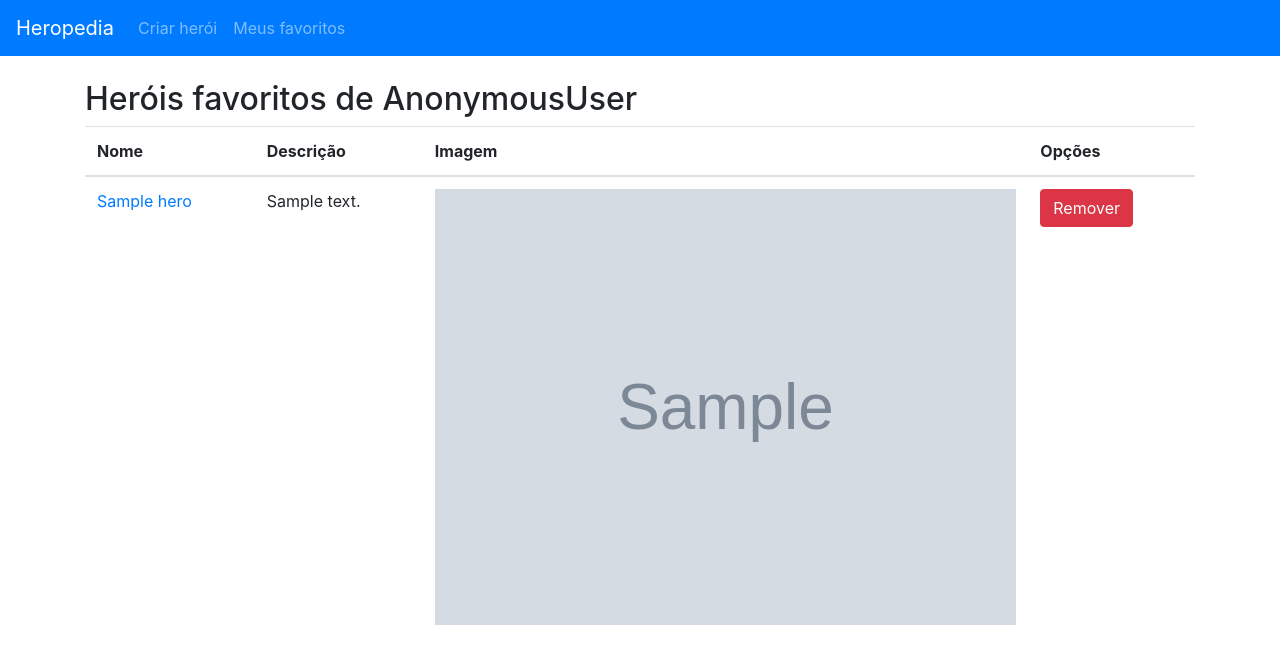
After one commit to lgusmaosantos/heropedia, a Django app: template core/templates/favorite-heroes-listing.html in a window 1280 px wide. The commit adds this page. Shown: the top 664 px of the page. Run offline with Django 3.2, Linux system fonts and the light colour scheme; the template is opened without the code that fills it: most values are stand-ins (such as "Sample title", 1, 10 or a date in 2020); grey boxes marked "Sample" are stand-in pictures; some libraries are stand-ins or nearby versions.

Commit message:
Cria view, url e template para Heróis Favoritos

```diff
--- a/core/templates/components/navbar.html
+++ b/core/templates/components/navbar.html
@@ -4,5 +4,8 @@
         <li class="nav-item">
             <a class="nav-link" href="{% url 'hero_creation' %}">Criar herói</a>
         </li>
+        <li class="nav-item">
+            <a class="nav-link" href="{% url 'favorite_heroes' %}">Meus favoritos</a>
+        </li>
     </ul>
 </nav>
--- /dev/null
+++ b/core/templates/favorite-heroes-listing.html
@@ -0,0 +1,68 @@
+{% extends 'base.html' %}
+{% load static %}
+
+{% block body %}
+    <br>
+    <div class="container">
+        <h2>Heróis favoritos de {{ user }}</h2>
+
+        <table class="table">
+            <thead>
+                <tr>
+                    <th>Nome</th>
+                    <th>Descrição</th>
+                    <th>Imagem</th>
+                    <th>Opções</th>
+                </tr>
+            </thead>
+            <tbody>
+                {% for hero in object_list %}
+                    <tr>
+                        <td><a href="{% url 'hero_update' hero.id %}">{{ hero.name }}</a></td>
+                        <td>{{ hero.description }}</td>
+                        {% if hero.picture %}
+                            <td><img src="{{ hero.picture.url }}" width="100%" alt="Imagem de {{ hero.name }}"></img></td>
+                        {% else %}
+                            <td><img src="{% static 'img/img-not-available.png' %}" width="100%" alt="Imagem de {{ hero.name }} não disponível"></img></td>
+                        {% endif %}
+                        <td>
+                            <form action="#" method="POST">
+                                {% csrf_token %}
+                                <input type="submit" class="btn btn-danger" value="Remover">
+                            </form>
+                        </td>
+                    </tr>
+                {% empty %}
+                    <tr>
+                        <p>Nenhum herói favoritado ainda. <i>E agora, quem poderá nos defender?</i></p>
+                        <a href="{% url 'hero_listing' %}">Voltar à página principal</a>
+                    </tr>
+                {% endfor %}
+            </tbody>
+        </table>
+
+        {% if is_paginated %}
+            <ul class="pagination">
+                {% if page_obj.has_previous %}
+                    <li><a href="?page={{ page_obj.previous_page_number }}">&laquo;</a></li>
+                {% else %}
+                    <li class="disabled"><span>&laquo;</span></li>
+                {% endif %}
+
+                {% for i in paginator.page_range %}
+                    {% if page_obj.number == i %}
+                        <li class="active"><span>{{ i }} <span class="sr-only">(current)</span></span></li>
+                    {% else %}
+                        <li><a href="?page={{ i }}">{{ i }}</a></li>
+                    {% endif %}
+                {% endfor %}
+
+                {% if page_obj.has_next %}
+                    <li><a href="?page={{ page_obj.next_page_number }}">&raquo;</a></li>
+                {% else %}
+                    <li class="disabled"><span>&raquo;</span></li>
+                {% endif %}
+            </ul>
+        {% endif %}
+    </div>
+{% endblock body %}
--- a/heropedia/urls.py
+++ b/heropedia/urls.py
@@ -25,5 +25,6 @@ urlpatterns = [
     path('criar-heroi/', views.HeroCreateView.as_view(), name='hero_creation'),
     path('atualizar-heroi/<int:pk>/', views.HeroUpdateView.as_view(), name='hero_update'),
     path('apagar-heroi/<int:pk>/', views.HeroDeleteView.as_view(), name='hero_delete'),
-    path('buscar-heroi/', views.SearchListView.as_view(), name='hero_search')
+    path('buscar-heroi/', views.SearchListView.as_view(), name='hero_search'),
+    path('herois-favoritos/', views.FavoriteHeroesListView.as_view(), name='favorite_heroes')
 ] + static(settings.MEDIA_URL, document_root=settings.MEDIA_ROOT)
```
Also changed, not shown: core/views.py (+19 -1 lines).
